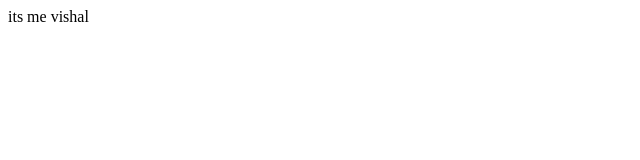
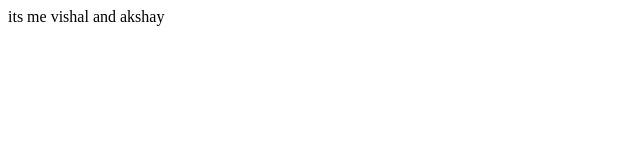
Before and after one commit to vishalkamble5128/Web-development-text-editer-old, a plain HTML site: page index.html in a window 1280 px wide. Shown: the full height of the page, 0-640 px from the left. Drawn offline with Linux system fonts and the light colour scheme.

Commit message:
added akshay name

```diff
--- a/index.html
+++ b/index.html
@@ -1,4 +1,4 @@
 <html>
 
-<p> its me vishal </p>
+<p> its me vishal and akshay </p>
 </html>
```
